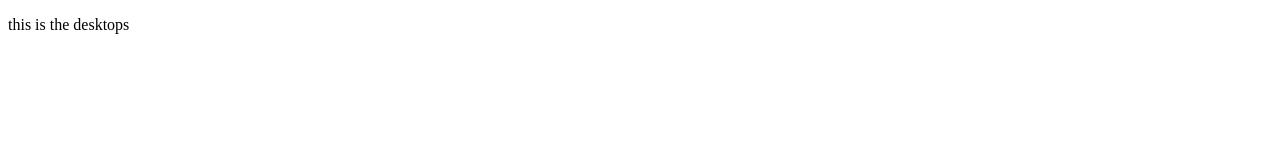
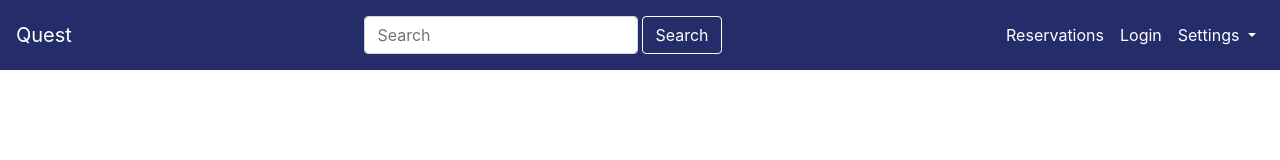
Before and after one commit to kaleighedwards/COP4331-Large-Project, a plain HTML site: page desktop.html in a window 1280 px wide. Drawn offline with nearby package versions, Linux system fonts and the light colour scheme.

Commit message:
Added Navbar

```diff
--- a/desktop.html
+++ b/desktop.html
@@ -4,9 +4,45 @@
     <meta charset="UTF-8">
     <meta http-equiv="X-UA-Compatible" content="IE=edge">
     <meta name="viewport" content="width=device-width, initial-scale=1.0">
-    <title>Document</title>
+    <link rel="stylesheet" type="text/css" href="style.css" />
+    <title>Desktops</title>
+    <link rel="stylesheet" href="https://cdn.jsdelivr.net/npm/bootstrap@4.3.1/dist/css/bootstrap.min.css" integrity="sha384-ggOyR0iXCbMQv3Xipma34MD+dH/1fQ784/j6cY/iJTQUOhcWr7x9JvoRxT2MZw1T" crossorigin="anonymous">
+    <script src="https://ajax.googleapis.com/ajax/libs/jquery/3.5.1/jquery.min.js"></script>
+	<script src="https://cdnjs.cloudflare.com/ajax/libs/popper.js/1.16.0/umd/popper.min.js"></script>
+	<script src="https://maxcdn.bootstrapcdn.com/bootstrap/4.5.2/js/bootstrap.min.js"></script>
 </head>
 <body>
-    <p> this is the desktops</p>
+    <nav class="navbar fixed-top navbar-expand-lg navbar-dark my-custom-bg">
+
+        <a class="navbar-brand" id = "Quest" href="#">Quest</a>
+
+        <button class="navbar-toggler" type="button" data-toggle="collapse" data-target="#navbarSupportedContent" aria-controls="navbarSupportedContent" aria-expanded="false" aria-label="Toggle navigation">
+            <span class="navbar-toggler-icon"></span>
+        </button>
+
+        <div class="collapse navbar-collapse" id="navbarSupportedContent">
+            <form class="form-inline mx-auto my-2">
+                <input class="form-control mr-sm-1" type="search" placeholder="Search" aria-label="Search">
+                <button class="btn btn-outline-success my-2 my-sm-0" type="submit">Search</button>
+            </form>
+            <ul class="navbar-nav">
+                <li class="nav-item active">
+                    <a class="nav-link" id = "Reservations" href="#">Reservations<span class="sr-only">(current)</span></a>
+                </li>
+                <li class="nav-item active">
+                    <a class="nav-link" id = "Login" href="#">Login<span class="sr-only">(current)</span></a>
+                </li>
+                <li class="nav-item dropdown">
+                    <a class="nav-link dropdown-toggle" href="#" id="navbarDropdown" role="button" data-toggle="dropdown" aria-haspopup="true" aria-expanded="false">
+                        Settings
+                    </a>
+                    <div class="dropdown-menu" aria-labelledby="navbarDropdown">
+                        <a class="dropdown-item" href="#">Edit somethin</a>
+                    </div>
+                </li>
+            </ul>
+        </div>
+    </nav>
 </body>
 </html>
+<script src="./Js/navbar.js"></script>
```
